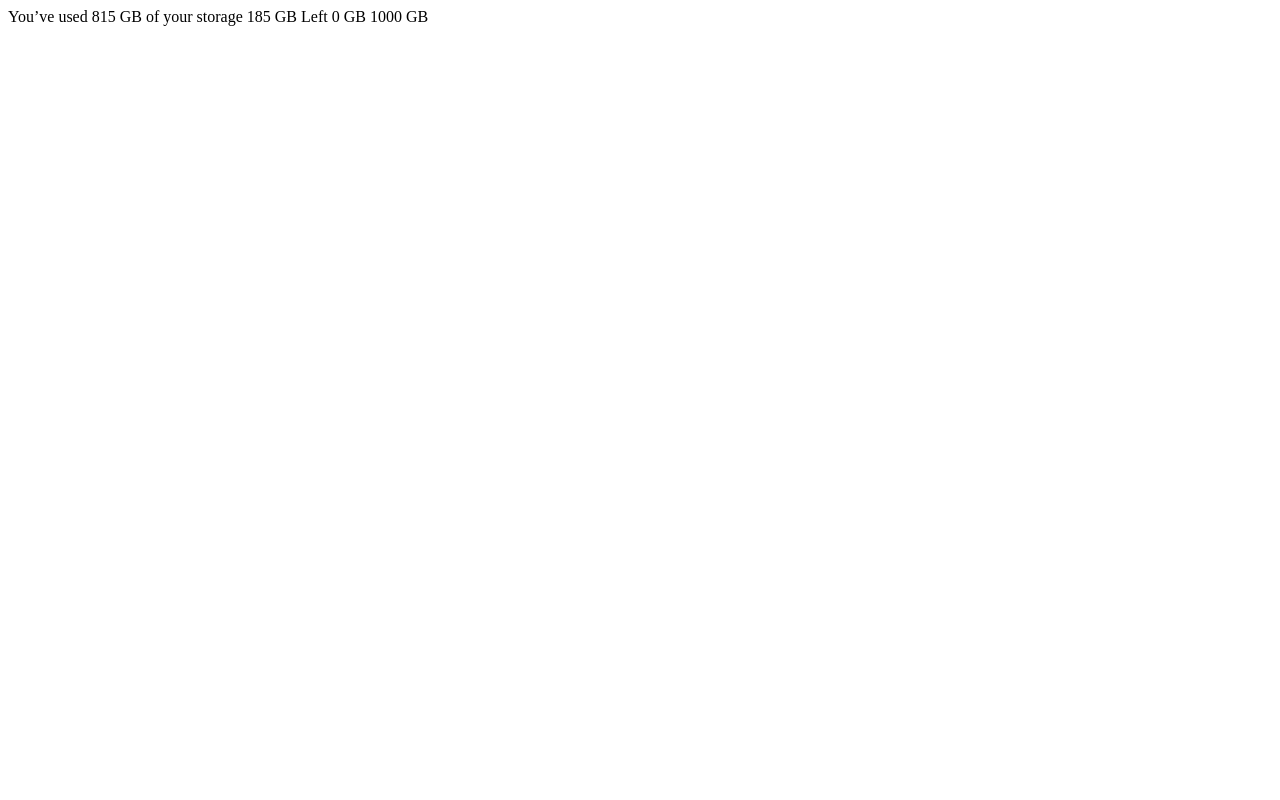
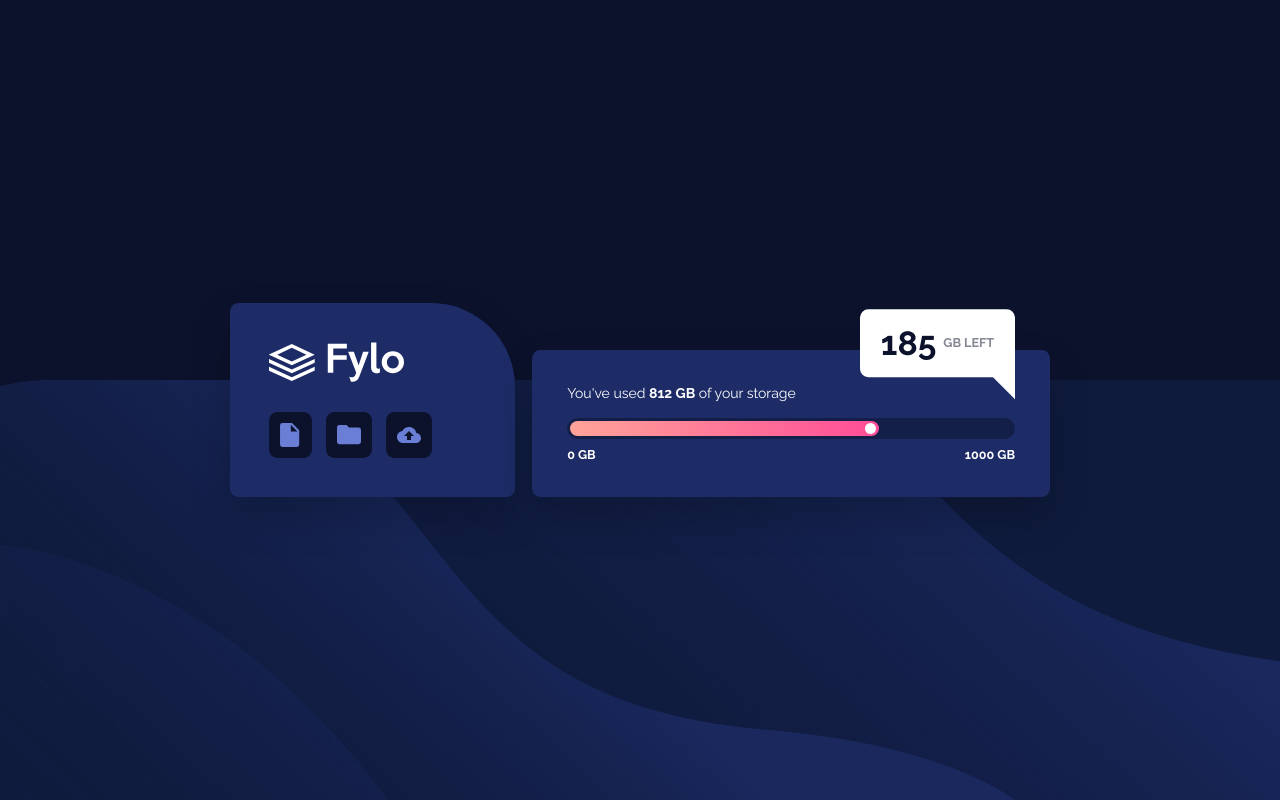
Before and after one commit to Lau-San/fm-fylo-data-storage-component, a plain HTML site: page index.html in a window 1280 px wide. Drawn offline with Linux system fonts and the light colour scheme.

Commit message:
Completed solution

```diff
--- /dev/null
+++ b/assets/scss/globals/_animations.scss
@@ -0,0 +1,42 @@
+@use "../util" as u;
+
+.storage-meter {
+	&-fill {
+		animation-name: meter-fill;
+		animation-duration: 1s;
+		animation-fill-mode: backwards;
+		animation-timing-function: ease-out;
+	}
+}
+
+@keyframes meter-fill {
+	from {
+		width: 0%;
+	}
+}
+
+.space-left {
+	animation-name: in-fade-up;
+	animation-duration: 1s;
+	animation-fill-mode: backwards;
+	animation-timing-function: ease-in-out;
+	animation-delay: 0.5s;
+
+	@media (min-width: u.$md) {
+		animation-name: in-fade-down;
+	}
+}
+
+@keyframes in-fade-down {
+	from {
+		opacity: 0;
+		transform: translate(0, -80%);
+	}
+}
+
+@keyframes in-fade-up {
+	from {
+		opacity: 0;
+		transform: translate(-50%, 60%);
+	}
+}
--- /dev/null
+++ b/assets/scss/globals/_box.scss
@@ -0,0 +1,45 @@
+@use '../util' as u;
+:root {
+	--padding: 2.8rem;
+	--padding-storage-meter: 2.5rem;
+}
+
+.box {
+	background: var(--clr-dark-blue);
+	box-shadow: 0 20px 40px rgba(#000, .2);
+	border-radius: 0.6rem;
+	padding: var(--padding);
+
+	&.fylo-actions {
+		border-top-right-radius: 6rem;
+	}
+
+	&.fylo-storage-meter {
+		padding-inline: var(--padding-storage-meter);
+		padding-block: var(--padding-storage-meter) 3.6rem;
+
+		@media (min-width: u.$md) {
+			height: fit-content;
+			padding-block: var(--padding-storage-meter);
+		}
+	}
+
+	&.space-left {
+		background: #fff;
+		box-shadow: none;
+		padding: 1rem 1.5rem;
+
+		@media (min-width: u.$md) {
+			&::after {
+				content: "";
+				border-style: solid;
+				border-width: 0 30px 30px 0;
+				border-color: transparent #fff transparent transparent;
+				position: absolute;
+				bottom: 0;
+				right: 0;
+				transform: translateY(22px);
+			}
+		}
+	}
+}
--- /dev/null
+++ b/assets/scss/globals/_buttons.scss
@@ -0,0 +1,20 @@
+a.btn {
+	text-decoration: none;
+}
+
+.btn {
+	background: var(--clr-very-dark-blue);
+	border-radius: 0.6rem;
+	display: flex;
+	justify-content: center;
+	align-items: center;
+	padding: 0.8rem;
+	transition: filter 0.2s ease-in-out, transform 0.2s ease-in-out,
+		box-shadow 0.2s ease-in-out;
+
+	&:hover {
+		box-shadow: 0 5px 20px rgba(#000, 0.2);
+		filter: brightness(1.8);
+		transform: scale(1.05);
+	}
+}
--- /dev/null
+++ b/assets/scss/globals/_colors.scss
@@ -0,0 +1,10 @@
+:root {
+	--clr-meter-bg: hsla(229, 57%, 11%, .5);
+	--clr-meter-1: hsl(6, 100%, 80%);
+	--clr-meter-2: hsl(335, 100%, 65%);
+
+	--clr-pale-blue: hsl(243, 100%, 93%);
+	--clr-grayish-blue: hsl(229, 7%, 55%);
+	--clr-dark-blue: hsl(228, 56%, 26%);
+	--clr-very-dark-blue: hsl(229, 57%, 11%);
+}
--- /dev/null
+++ b/assets/scss/globals/_layout.scss
@@ -0,0 +1,77 @@
+@use "../util" as u;
+
+body {
+	background: url(/assets/images/bg-mobile.png) no-repeat,
+		var(--clr-very-dark-blue);
+	background-size: cover;
+
+	@media (min-width: u.$lg) {
+		background: url(/assets/images/bg-desktop.png) no-repeat bottom right,
+			var(--clr-very-dark-blue);
+	}
+}
+
+.main {
+	min-height: 100vh;
+	display: flex;
+	justify-content: center;
+	align-items: center;
+}
+
+.container {
+	width: clamp(240px, 88%, 400px);
+	display: flex;
+	flex-direction: column;
+	gap: 1.2rem;
+
+	@media (min-width: u.$md) {
+		flex-direction: row;
+		align-items: flex-end;
+		// width: 820px;
+		width: min(70%, 820px);
+	}
+}
+
+.fylo-actions {
+	@media (min-width: u.$md) {
+		flex-grow: 1;
+	}
+}
+
+.actions {
+	margin-top: 1.9rem;
+	display: flex;
+	gap: 1rem;
+}
+
+.fylo-storage-meter {
+	position: relative;
+
+	@media (min-width: u.$md) {
+		flex-grow: 5;
+	}
+}
+
+.min-max {
+	display: flex;
+	justify-content: space-between;
+	margin-top: 0.6rem;
+}
+
+.space-left {
+	display: flex;
+	align-items: center;
+	gap: 0.5rem;
+	position: absolute;
+	bottom: 0;
+	left: 50%;
+	transform: translate(-50%, 50%);
+
+	@media (min-width: u.$md) {
+		top: 0;
+		bottom: auto;
+		right: var(--padding-storage-meter);
+		left: auto;
+		transform: translate(0, -60%);
+	}
+}
--- /dev/null
+++ b/assets/scss/globals/_meter.scss
@@ -0,0 +1,26 @@
+.storage-meter {
+	background: var(--clr-meter-bg);
+	border-radius: 999px;
+	width: 100%;
+	height: 1.5rem;
+	padding: 3px;
+	margin-top: 1.2rem;
+
+	&-fill {
+		background: linear-gradient(to right, var(--clr-meter-1), var(--clr-meter-2));
+		border-radius: 999px;
+		width: 70%;
+		height: 100%;
+		display: flex;
+		align-items: center;
+		justify-content: flex-end;
+		padding-inline: 3px;
+
+		&-end {
+			background: #fff;
+			border-radius: 50%;
+			width: .8rem;
+			height: .8rem;
+		}
+	}
+}
--- /dev/null
+++ b/assets/scss/globals/_normalize.scss
@@ -0,0 +1,16 @@
+:root {
+	font-size: 14px;
+}
+
+*,
+*::before,
+*::after {
+	margin: 0;
+	padding: 0;
+	box-sizing: border-box;
+}
+
+body {
+	font-size: 1rem;
+	font-weight: 400;
+}
--- /dev/null
+++ b/assets/scss/globals/_typography.scss
@@ -0,0 +1,37 @@
+@use '../util' as u;
+
+body {
+	font-family: Raleway, sans-serif;
+	color: #fff;
+}
+
+.fylo-storage-meter {
+	p {
+		text-align: center;
+
+		@media (min-width: u.$md) {
+			text-align: start;
+		}
+	}
+
+	span {
+		font-weight: 700;
+	}
+}
+
+.min-max {
+	font-size: .9rem;
+	font-weight: 700;
+}
+
+.space-left {
+	color: var(--clr-grayish-blue);
+	font-size: .9rem;
+	font-weight: 700;
+	text-transform: uppercase;
+
+	span {
+		color: var(--clr-very-dark-blue);
+		font-size: 2.4rem;
+	}
+}
--- /dev/null
+++ b/assets/scss/util/_breakpoints.scss
@@ -0,0 +1,2 @@
+$md: 1024px;
+$lg: 1280px;
--- /dev/null
+++ b/assets/scss/util/_index.scss
@@ -0,0 +1 @@
+@forward 'breakpoints';
--- a/index.html
+++ b/index.html
@@ -22,14 +22,48 @@
 
 <body>
 
-  <!-- TODO Structure -->
+  <main class="main">
+    <section class="container">
 
-  You’ve used 815 GB of your storage
+      <div class="fylo-actions box">
+        <img class="logo" src="./assets/images/logo.svg" alt="Fylo">
 
-  185 GB Left
+        <div class="actions">
+          <a class="btn" href="#">
+            <img src="./assets/images/icon-document.svg" alt="New file">
+          </a>
+          <a class="btn" href="#">
+            <img src="./assets/images/icon-folder.svg" alt="New folder">
+          </a>
+          <a class="btn" href="#">
+            <img src="./assets/images/icon-upload.svg" alt="Upload">
+          </a>
+        </div>
+      </div>
 
-  0 GB
-  1000 GB
+      <div class="fylo-storage-meter box">
+
+        <p>You've used <span>812 GB</span> of your storage</p>
+
+        <div class="storage-meter">
+          <div class="storage-meter-fill">
+            <div class="storage-meter-fill-end"></div>
+          </div>
+        </div>
+
+        <div class="min-max">
+          <p>0 GB</p>
+          <p>1000 GB</p>
+        </div>
+
+        <div class="space-left box">
+          <span>185</span> GB Left
+        </div>
+
+      </div>
+
+    </section>
+  </main>
 
   <!-- <div class="attribution">
     Challenge by <a href="https://www.frontendmentor.io?ref=challenge"
```
Also changed, not shown: assets/scss/globals/_index.scss (added, +8 -0 lines), assets/scss/main.scss (+1 -6 lines), assets/css/main.css, screenshot.png (added), 2 other files.
